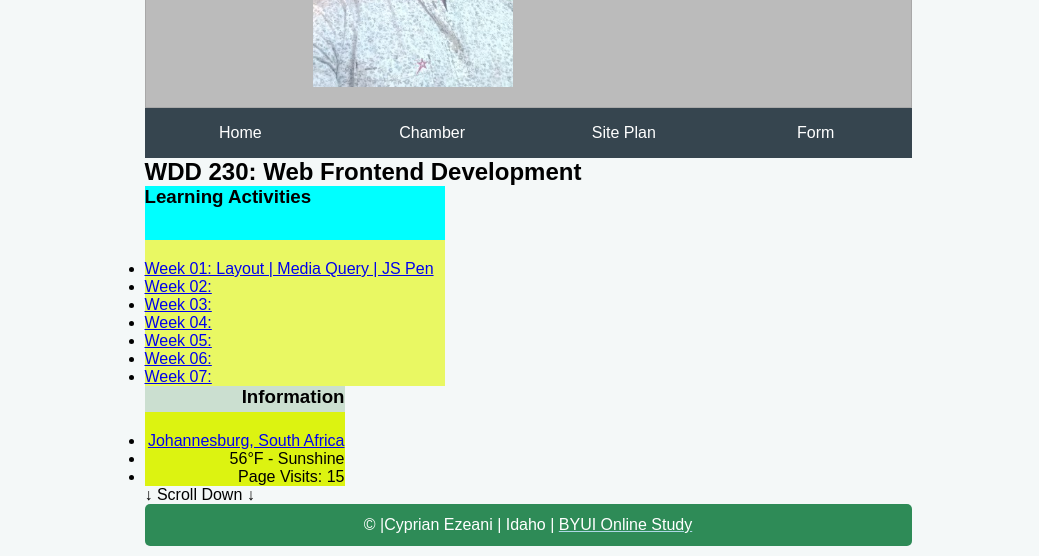
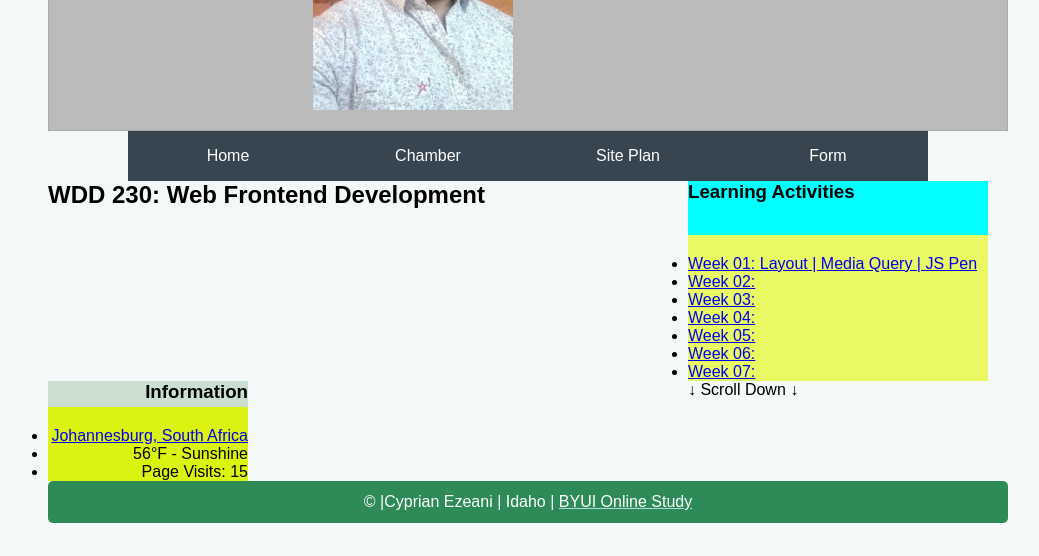
Before and after one commit to CyprianEzeani/wdd230, a plain HTML site: page index.html in a window 1280 px wide. Shown: the part 244-800 px from the top of the page, without its empty margins (112-1151 px from the left). Drawn offline with Linux system fonts and the light colour scheme; a script that the page names is missing.

Commit message:
initial commit

```diff
--- a/styles/larger.css
+++ b/styles/larger.css
@@ -6,4 +6,11 @@
 	nav ul li {
 		flex: 1 1 100%;
 	}
+	main{
+		display: grid;
+		grid-template-columns: 2fr 1fr;
+	}
+	main h2{
+		grid-column: 1 / span;
+	}
 }
```
